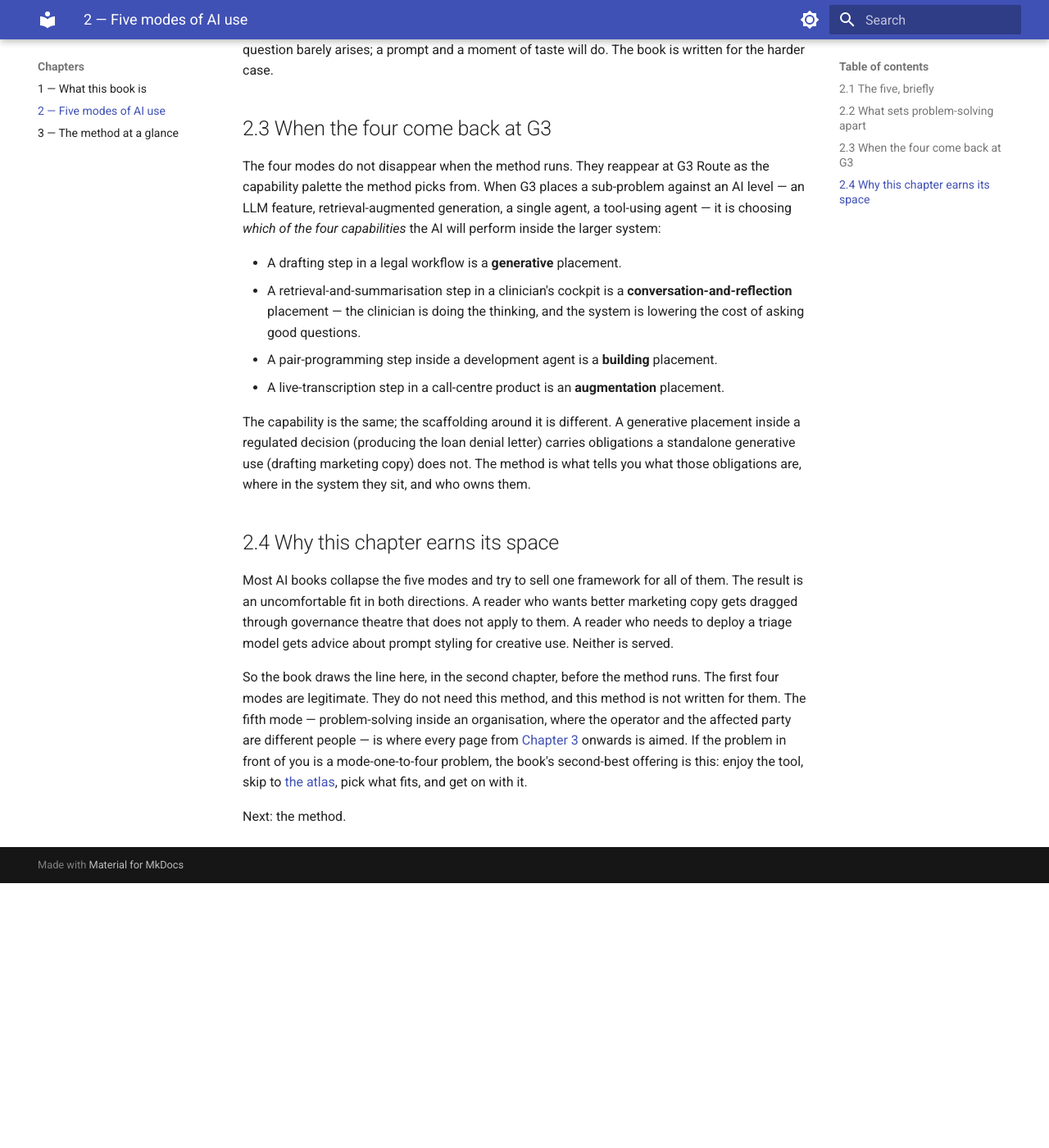
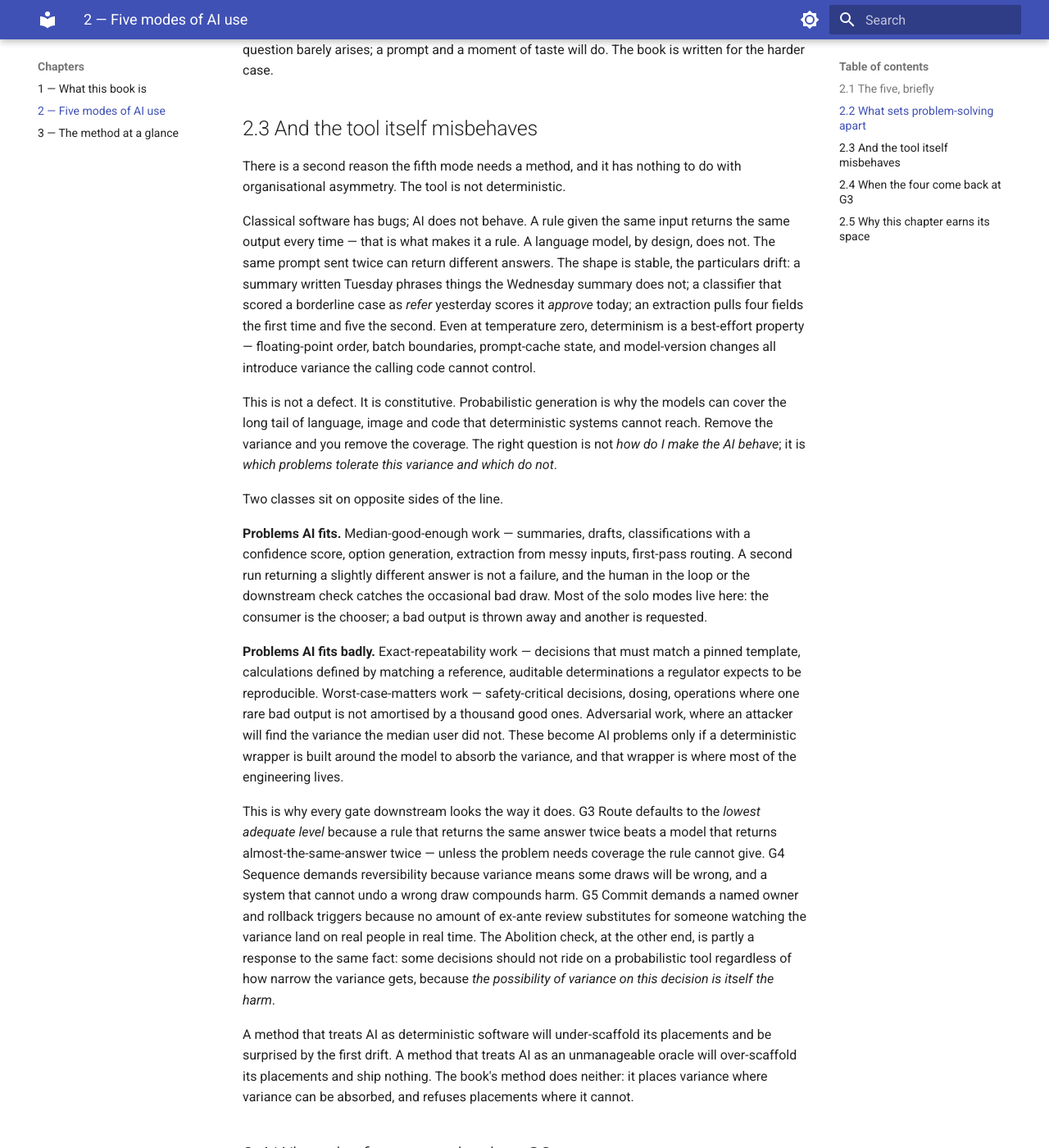
Before and after one commit to saviranta/know-when-to-ai, an MkDocs documentation site: the page built from docs/ch-2.md, in a window 1280 px wide and 1400 px high, scrolled down 1860 px. Shown: the whole window at 82% size. Built offline with MkDocs 1.6.1 and Material for MkDocs 9.7.7, drawn with Linux system fonts in a browser that asks for light colours; before the commit the page ends 2937 px from its top, so only the background shows below that; some of the changed text lies outside the part shown.

Commit message:
Add §2.3 on why the tool itself misbehaves; renumber later sections
Pair the operator-vs-affected asymmetry argument with a second reason
the fifth mode needs a method: AI is probabilistic, not deterministic.
Subsection explains what variance means for problem selection (median-
good-enough fits; exact-repeatability, worst-case, and adversarial work
fits badly) and threads the callback forward to G3 Route, G4 Sequence,
G5 Commit, and the Abolition check.

Co-Authored-By: Claude Opus 4.7 <noreply@anthropic.com>

```diff
--- a/docs/ch-2.md
+++ b/docs/ch-2.md
@@ -87,7 +87,25 @@ The fifth mode breaks that loop. A triage queue running on a model routes real c
 
 That asymmetry is why the book's scaffolding exists. The Tier 0 gates, the routing discipline, the controls overlay, the named owner at G5 — all of them are answers to the question *what has to be true for one person to use a machine to shape another person's day?* In the first four modes, that question barely arises; a prompt and a moment of taste will do. The book is written for the harder case.
 
-## 2.3 When the four come back at G3
+## 2.3 And the tool itself misbehaves
+
+There is a second reason the fifth mode needs a method, and it has nothing to do with organisational asymmetry. The tool is not deterministic.
+
+Classical software has bugs; AI does not behave. A rule given the same input returns the same output every time — that is what makes it a rule. A language model, by design, does not. The same prompt sent twice can return different answers. The shape is stable, the particulars drift: a summary written Tuesday phrases things the Wednesday summary does not; a classifier that scored a borderline case as *refer* yesterday scores it *approve* today; an extraction pulls four fields the first time and five the second. Even at temperature zero, determinism is a best-effort property — floating-point order, batch boundaries, prompt-cache state, and model-version changes all introduce variance the calling code cannot control.
+
+This is not a defect. It is constitutive. Probabilistic generation is why the models can cover the long tail of language, image and code that deterministic systems cannot reach. Remove the variance and you remove the coverage. The right question is not *how do I make the AI behave*; it is *which problems tolerate this variance and which do not*.
+
+Two classes sit on opposite sides of the line.
+
+**Problems AI fits.** Median-good-enough work — summaries, drafts, classifications with a confidence score, option generation, extraction from messy inputs, first-pass routing. A second run returning a slightly different answer is not a failure, and the human in the loop or the downstream check catches the occasional bad draw. Most of the solo modes live here: the consumer is the chooser; a bad output is thrown away and another is requested.
+
+**Problems AI fits badly.** Exact-repeatability work — decisions that must match a pinned template, calculations defined by matching a reference, auditable determinations a regulator expects to be reproducible. Worst-case-matters work — safety-critical decisions, dosing, operations where one rare bad output is not amortised by a thousand good ones. Adversarial work, where an attacker will find the variance the median user did not. These become AI problems only if a deterministic wrapper is built around the model to absorb the variance, and that wrapper is where most of the engineering lives.
+
+This is why every gate downstream looks the way it does. G3 Route defaults to the *lowest adequate level* because a rule that returns the same answer twice beats a model that returns almost-the-same-answer twice — unless the problem needs coverage the rule cannot give. G4 Sequence demands reversibility because variance means some draws will be wrong, and a system that cannot undo a wrong draw compounds harm. G5 Commit demands a named owner and rollback triggers because no amount of ex-ante review substitutes for someone watching the variance land on real people in real time. The Abolition check, at the other end, is partly a response to the same fact: some decisions should not ride on a probabilistic tool regardless of how narrow the variance gets, because *the possibility of variance on this decision is itself the harm*.
+
+A method that treats AI as deterministic software will under-scaffold its placements and be surprised by the first drift. A method that treats AI as an unmanageable oracle will over-scaffold its placements and ship nothing. The book's method does neither: it places variance where variance can be absorbed, and refuses placements where it cannot.
+
+## 2.4 When the four come back at G3
 
 The four modes do not disappear when the method runs. They reappear at G3 Route as the capability palette the method picks from. When G3 places a sub-problem against an AI level — an LLM feature, retrieval-augmented generation, a single agent, a tool-using agent — it is choosing *which of the four capabilities* the AI will perform inside the larger system:
 
@@ -98,10 +116,10 @@ The four modes do not disappear when the method runs. They reappear at G3 Route
 
 The capability is the same; the scaffolding around it is different. A generative placement inside a regulated decision (producing the loan denial letter) carries obligations a standalone generative use (drafting marketing copy) does not. The method is what tells you what those obligations are, where in the system they sit, and who owns them.
 
-## 2.4 Why this chapter earns its space
+## 2.5 Why this chapter earns its space
 
 Most AI books collapse the five modes and try to sell one framework for all of them. The result is an uncomfortable fit in both directions. A reader who wants better marketing copy gets dragged through governance theatre that does not apply to them. A reader who needs to deploy a triage model gets advice about prompt styling for creative use. Neither is served.
 
-So the book draws the line here, in the second chapter, before the method runs. The first four modes are legitimate. They do not need this method, and this method is not written for them. The fifth mode — problem-solving inside an organisation, where the operator and the affected party are different people — is where every page from [Chapter 3](ch-3.md) onwards is aimed. If the problem in front of you is a mode-one-to-four problem, the book's second-best offering is this: enjoy the tool, skip to [the atlas](ch-8.md), pick what fits, and get on with it.
+So the book draws the line here, in the second chapter, before the method runs. The first four modes are legitimate. They do not need this method, and this method is not written for them. The fifth mode — problem-solving inside an organisation, where the operator and the affected party are different people, and where the tool itself does not behave deterministically — is where every page from [Chapter 3](ch-3.md) onwards is aimed. If the problem in front of you is a mode-one-to-four problem, the book's second-best offering is this: enjoy the tool, skip to [the atlas](ch-8.md), pick what fits, and get on with it.
 
 Next: the method.
```
